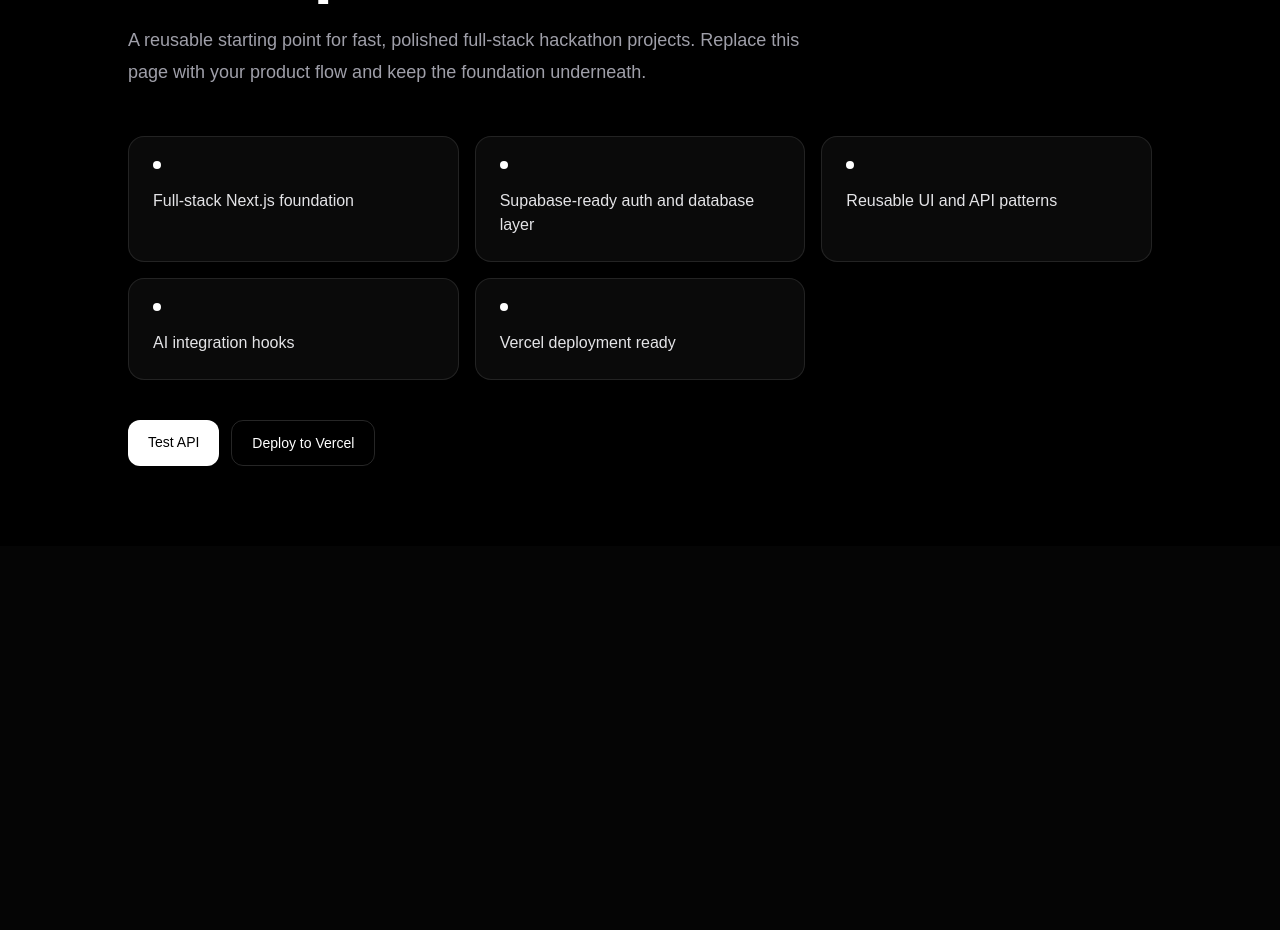
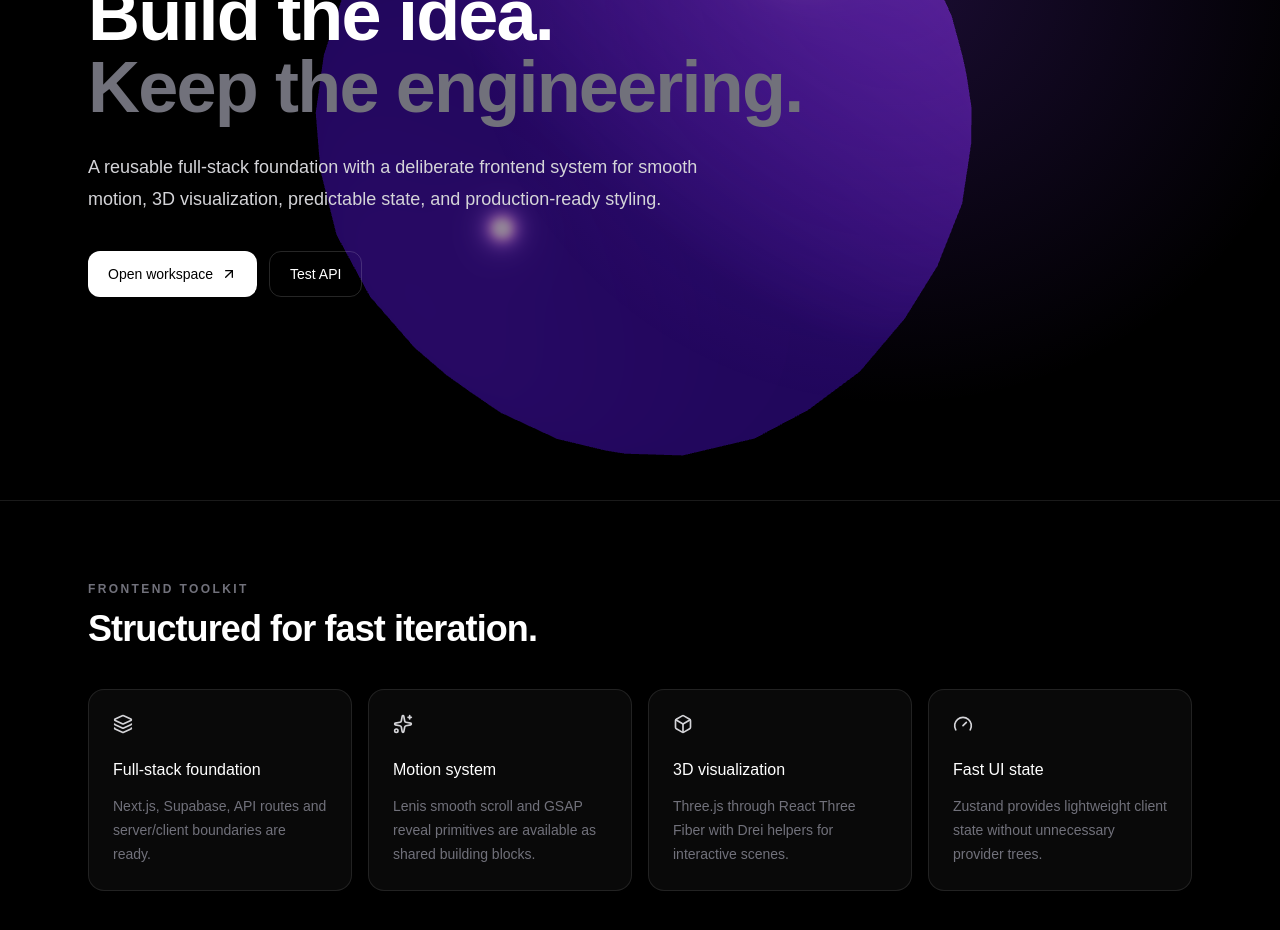
Before and after one commit to aditya0203saxena/Master_Repo, a Next.js app: page / in a window 1280 px wide. Shown: the part 260-1190 px from the top of the page. Before the commit the page ends 806 px from the top, so only its background shows below. Built offline with nearby package versions, Linux system fonts and the light colour scheme.

Commit message:
feat: demonstrate motion and 3d frontend primitives

```diff
--- a/app/page.tsx
+++ b/app/page.tsx
@@ -1,60 +1,73 @@
 import Link from "next/link";
+import { ArrowUpRight, Box, Gauge, Layers3, Sparkles } from "lucide-react";
+import { Reveal } from "@/components/motion/reveal";
+import { AmbientScene } from "@/components/visualization/ambient-scene";
 
 const capabilities = [
-  "Full-stack Next.js foundation",
-  "Supabase-ready auth and database layer",
-  "Reusable UI and API patterns",
-  "AI integration hooks",
-  "Vercel deployment ready",
+  { icon: Layers3, title: "Full-stack foundation", description: "Next.js, Supabase, API routes and server/client boundaries are ready." },
+  { icon: Sparkles, title: "Motion system", description: "Lenis smooth scroll and GSAP reveal primitives are available as shared building blocks." },
+  { icon: Box, title: "3D visualization", description: "Three.js through React Three Fiber with Drei helpers for interactive scenes." },
+  { icon: Gauge, title: "Fast UI state", description: "Zustand provides lightweight client state without unnecessary provider trees." },
 ];
 
 export default function Home() {
   return (
-    <main className="min-h-screen bg-black px-6 py-20 text-white">
-      <div className="mx-auto max-w-5xl">
-        <div className="mb-12 max-w-3xl">
-          <p className="mb-4 text-sm font-medium uppercase tracking-[0.2em] text-zinc-400">
+    <main className="min-h-screen overflow-x-hidden bg-black text-white">
+      <section className="relative isolate min-h-[760px] overflow-hidden border-b border-white/10">
+        <div className="pointer-events-none absolute inset-0 opacity-60">
+          <AmbientScene />
+        </div>
+        <div className="absolute inset-0 bg-[radial-gradient(circle_at_70%_30%,rgba(124,58,237,0.22),transparent_42%)]" />
+
+        <div className="relative mx-auto flex min-h-[760px] max-w-6xl items-center px-6 py-24">
+          <Reveal className="max-w-3xl">
+            <p className="mb-5 text-xs font-semibold uppercase tracking-[0.24em] text-zinc-400">
               Hackathon Master Repo
             </p>
             <h1 className="text-5xl font-semibold tracking-tight sm:text-7xl">
-            Build the idea, not the boilerplate.
+              Build the idea.
+              <span className="block text-zinc-500">Keep the engineering.</span>
             </h1>
-          <p className="mt-6 max-w-2xl text-lg leading-8 text-zinc-400">
-            A reusable starting point for fast, polished full-stack hackathon
-            projects. Replace this page with your product flow and keep the
-            foundation underneath.
+            <p className="mt-7 max-w-2xl text-lg leading-8 text-zinc-300">
+              A reusable full-stack foundation with a deliberate frontend system for smooth motion,
+              3D visualization, predictable state, and production-ready styling.
             </p>
-        </div>
-
-        <section className="grid gap-4 sm:grid-cols-2 lg:grid-cols-3">
-          {capabilities.map((capability) => (
-            <div
-              key={capability}
-              className="rounded-2xl border border-white/10 bg-white/[0.04] p-6"
+            <div className="mt-9 flex flex-wrap gap-3">
+              <Link
+                href="/dashboard"
+                className="inline-flex items-center gap-2 rounded-xl bg-white px-5 py-3 text-sm font-medium text-black transition hover:bg-zinc-200"
               >
-              <div className="mb-5 h-2 w-2 rounded-full bg-white" />
-              <p className="text-base text-zinc-200">{capability}</p>
-            </div>
-          ))}
-        </section>
-
-        <div className="mt-10 flex flex-wrap gap-3">
+                Open workspace <ArrowUpRight className="size-4" />
+              </Link>
               <Link
                 href="/api/health"
-            className="rounded-xl bg-white px-5 py-3 text-sm font-medium text-black transition hover:bg-zinc-200"
+                className="rounded-xl border border-white/15 px-5 py-3 text-sm font-medium text-white transition hover:bg-white/10"
               >
                 Test API
               </Link>
-          <a
-            href="https://vercel.com/new"
-            target="_blank"
-            rel="noreferrer"
-            className="rounded-xl border border-white/15 px-5 py-3 text-sm font-medium text-white transition hover:bg-white/10"
-          >
-            Deploy to Vercel
-          </a>
             </div>
+          </Reveal>
         </div>
+      </section>
+
+      <section className="mx-auto max-w-6xl px-6 py-20">
+        <Reveal>
+          <p className="text-xs font-semibold uppercase tracking-[0.2em] text-zinc-500">Frontend toolkit</p>
+          <h2 className="mt-3 text-3xl font-semibold tracking-tight sm:text-4xl">Structured for fast iteration.</h2>
+        </Reveal>
+
+        <div className="mt-10 grid gap-4 md:grid-cols-2 lg:grid-cols-4">
+          {capabilities.map(({ icon: Icon, title, description }, index) => (
+            <Reveal key={title} delay={index * 0.06}>
+              <article className="h-full rounded-2xl border border-white/10 bg-white/[0.035] p-6 backdrop-blur transition hover:-translate-y-1 hover:border-white/20">
+                <Icon className="size-5 text-zinc-300" />
+                <h3 className="mt-6 text-base font-medium">{title}</h3>
+                <p className="mt-3 text-sm leading-6 text-zinc-500">{description}</p>
+              </article>
+            </Reveal>
+          ))}
+        </div>
+      </section>
     </main>
   );
 }
```
Lines whose indentation alone changed are shown as unchanged.
